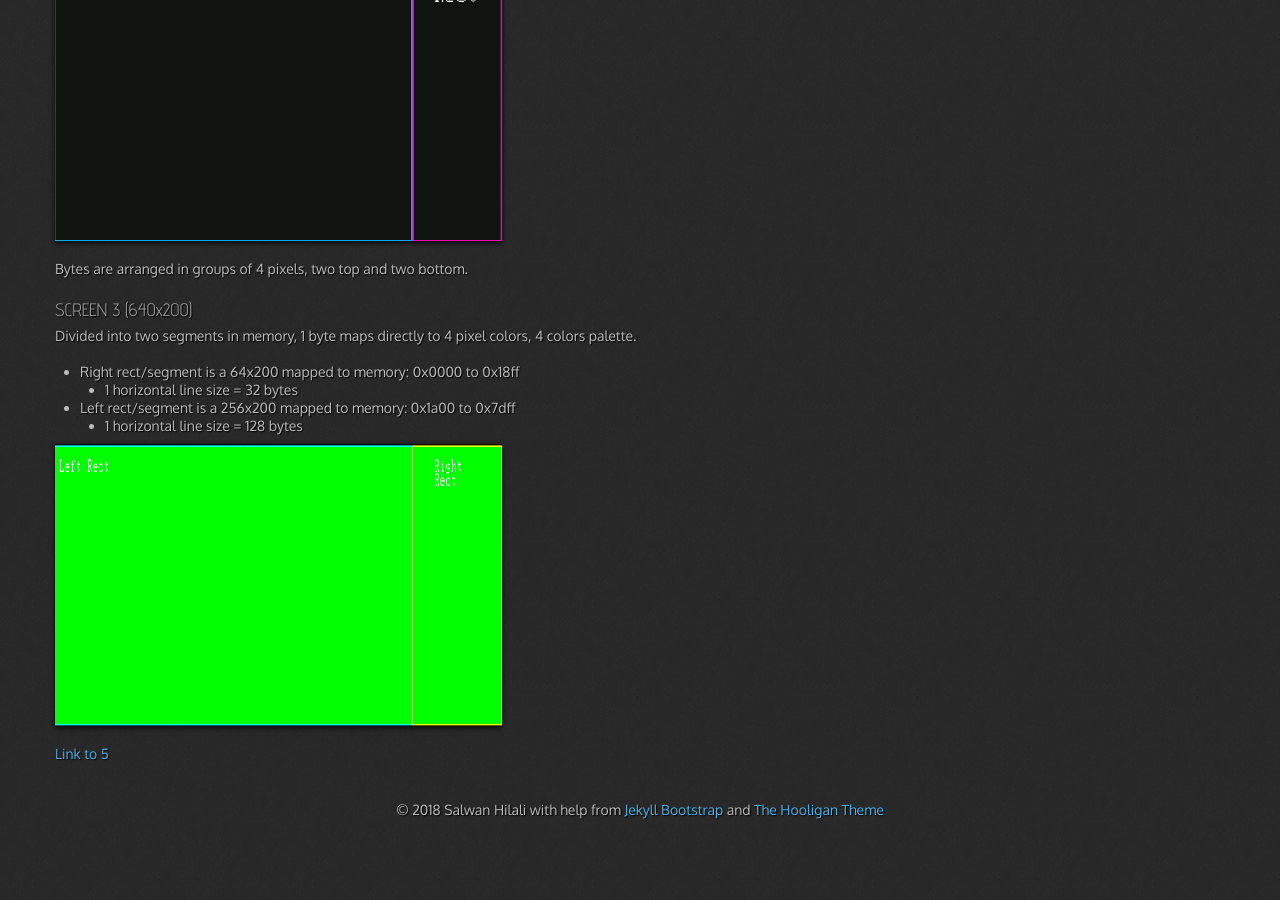
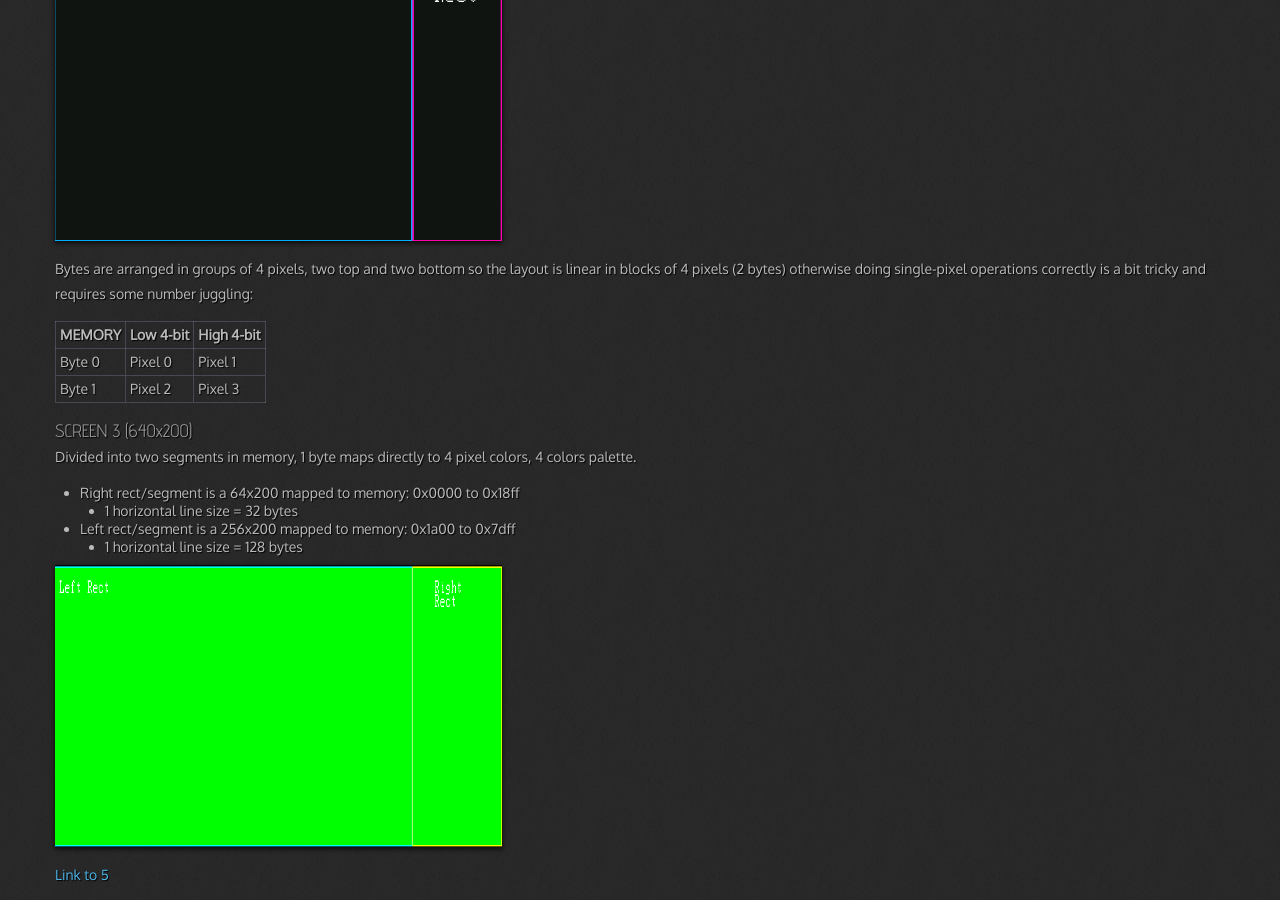
Before and after one commit to Salwan/salwan.github.io, a Jekyll site: the page built from pages/pc6002.md, in a window 1280 px wide and 900 px high, scrolled down 1165 px. Built offline with Jekyll 4.4.1, drawn with Linux system fonts in a browser that asks for light colours; nearby versions of some CDN libraries; before the commit the page ends 1993 px from its top, so only the background shows below that.

Commit message:
added pixels layout to Mode 6 memory map

```diff
--- a/pages/pc6002.md
+++ b/pages/pc6002.md
@@ -69,7 +69,15 @@ Divided into two segments in memory, 1 byte maps directly to 2 pixel colors, 16
 
 ![mode6screen2_rects_gif]
 
-Bytes are arranged in groups of 4 pixels, two top and two bottom.
+Bytes are arranged in groups of 4 pixels, two top and two bottom so the layout is linear in blocks of 4 pixels (2 bytes) otherwise doing single-pixel operations correctly is a bit tricky and requires some number juggling:
+
+|---------+--------------+--------------|
+| MEMORY  | Low 4-bit    | High 4-bit   |
+|---------|--------------+--------------|
+| Byte 0  | Pixel 0      | Pixel 1      |
+| Byte 1  | Pixel 2      | Pixel 3      |
+|---------------------------------------|
+
 
 ### SCREEN 3 (640x200)
 
```
